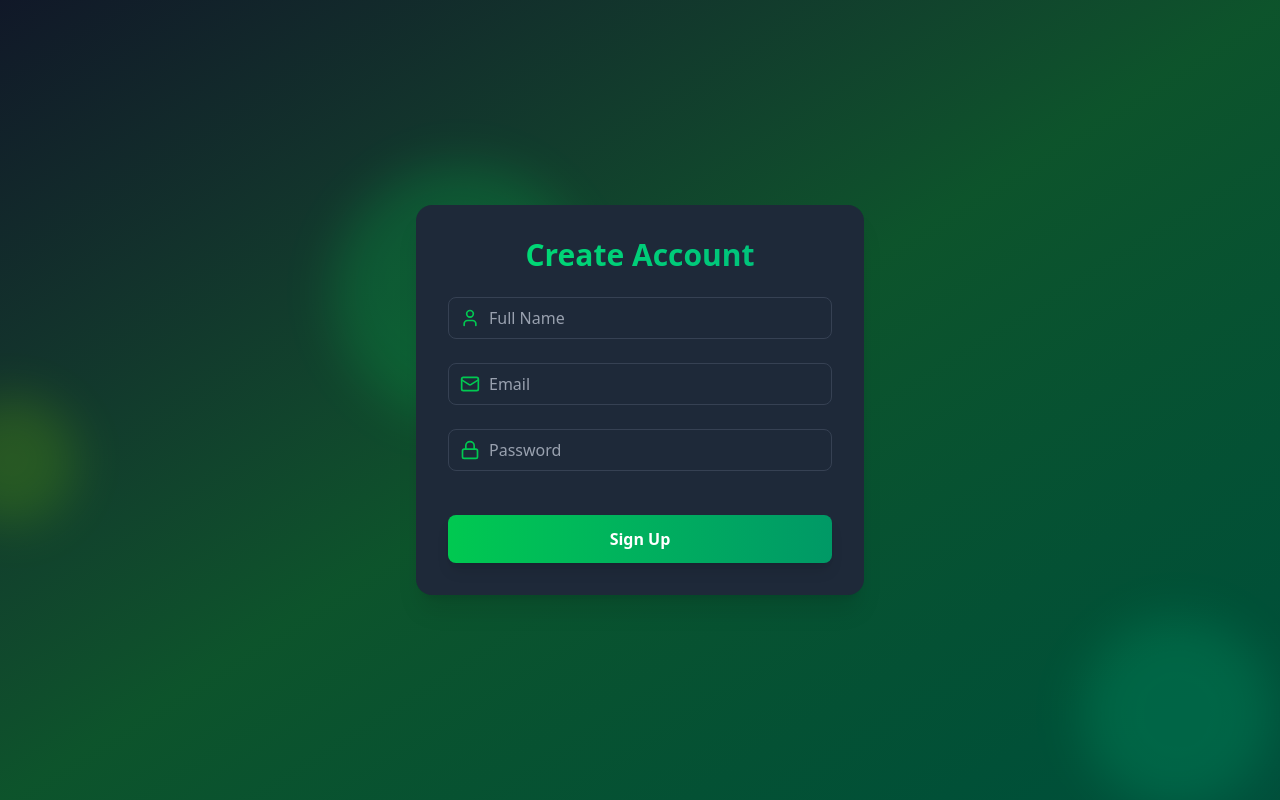
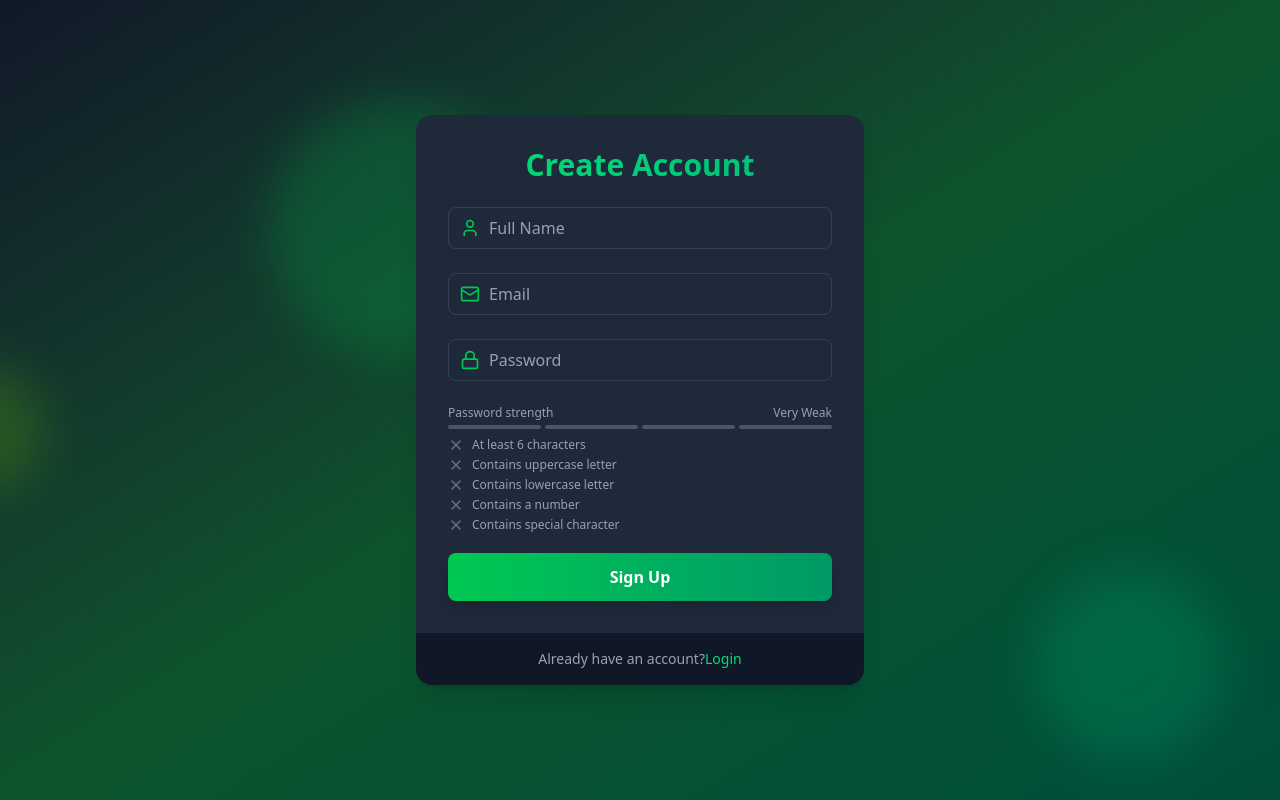
Before and after one commit to Elddar00/secure-mern-app, a React (Vite) app in the folder frontend/: page /signup in a window 1280 px wide. Built offline with nearby package versions, Linux system fonts and the light colour scheme.

Commit message:
Signup - Password Strength

```diff
--- /dev/null
+++ b/frontend/src/components/PasswordStrengthMeter.jsx
@@ -0,0 +1,80 @@
+import { Check, X } from "lucide-react";
+
+const PasswordCriteria = ({ password }) => {
+  const criteria = [
+    { label: "At least 6 characters", met: password.length >= 6 },
+    { label: "Contains uppercase letter", met: /[A-Z]/.test(password) },
+    { label: "Contains lowercase letter", met: /[a-z]/.test(password) },
+    { label: "Contains a number", met: /\d/.test(password) },
+    { label: "Contains special character", met: /[^A-Za-z0-9]/.test(password) },
+  ];
+
+  return (
+    <div className="mt-2 space-y-1">
+      {criteria.map((item) => (
+        <div key={item.label} className="flex items-center text-xs">
+          {item.met ? (
+            <Check className="size-4 text-green-500 mr-2" />
+          ) : (
+            <X className="size-4 text-gray-500 mr-2" />
+          )}
+          <span className={item.met ? "text-green-500" : "text-gray-400"}>
+            {item.label}
+          </span>
+        </div>
+      ))}
+    </div>
+  );
+};
+
+const PasswordStrengthMeter = ({ password }) => {
+  const getStrength = (pass) => {
+    let strength = 0;
+    if (pass.length >= 6) strength++;
+    if (pass.match(/[a-z]/) && pass.match(/[A-Z]/)) strength++;
+    if (pass.match(/\d/)) strength++;
+    if (pass.match(/[^a-zA-Z\d]/)) strength++;
+    return strength;
+  };
+  const strength = getStrength(password);
+
+  const getColor = (strength) => {
+    if (strength === 0) return "bg-red-500";
+    if (strength === 1) return "bg-red-400";
+    if (strength === 2) return "bg-yellow-500";
+    if (strength === 3) return "bg-yellow-400";
+    return "bg-green-500";
+  };
+
+  const getStrengthText = (strength) => {
+    if (strength === 0) return "Very Weak";
+    if (strength === 1) return "Weak";
+    if (strength === 2) return "Fair";
+    if (strength === 3) return "Good";
+    return "Strong";
+  };
+
+  return (
+    <div className="mt-2">
+      <div className="flex justify-between items-center mb-1">
+        <span className="text-xs text-gray-400">Password strength</span>
+        <span className="text-xs text-gray-400">
+          {getStrengthText(strength)}
+        </span>
+      </div>
+
+      <div className="flex space-x-1">
+        {[...Array(4)].map((_, index) => (
+          <div
+            key={index}
+            className={`h-1 w-1/4 rounded-full transition-colors duration-300
+                ${index < strength ? getColor(strength) : "bg-gray-600"}
+              `}
+          />
+        ))}
+      </div>
+      <PasswordCriteria password={password} />
+    </div>
+  );
+};
+export default PasswordStrengthMeter;
--- a/frontend/src/page/SignUpPage.jsx
+++ b/frontend/src/page/SignUpPage.jsx
@@ -2,6 +2,8 @@
 import { motion } from "framer-motion";
 import Input from "../components/Input";
 import { Lock, Mail, User } from "lucide-react";
+import { Link } from "react-router-dom";
+import PasswordStrengthMeter from "../components/PasswordStrengthMeter";
 
 const SignUpPage = () => {
   const [name, setName] = useState("");
@@ -45,6 +47,8 @@
             onChange={(e) => setPassword(e.target.value)}
           />
 
+          <PasswordStrengthMeter password={password} />
+
           <motion.button
             className="mt-5 w-full py-3 px-4 bg-gradient-to-r from-green-500 to-emerald-600 text-white
 						font-bold rounded-lg shadow-lg hover:from-green-600
@@ -58,6 +62,14 @@
           </motion.button>
         </form>
       </div>
+      <div className="px-8 py-4 bg-gray-900 bg-opacity-50 flex justify-center">
+        <p className="text-sm text-gray-400">
+          Already have an account?
+          <Link to={"/login"} className="text-green-400 hover:underline">
+            Login
+          </Link>
+        </p>
+      </div>
     </motion.div>
   );
 };
```
